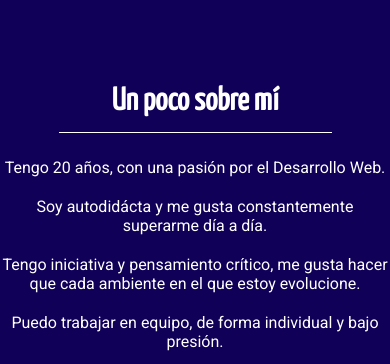
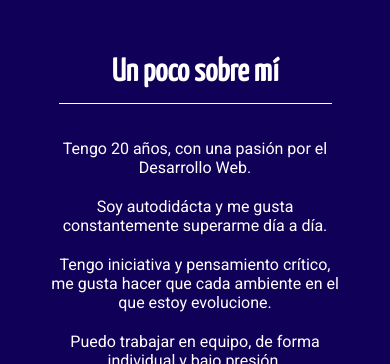
Before and after one commit to zycness/portfolio, a plain HTML site: page index.html in a window 390 px wide. Shown: the part 2710-3074 px from the top of the page. Drawn offline with nearby package versions, Linux system fonts and the light colour scheme.

Commit message:
text media query aboutme fix

```diff
--- a/components/mediaQuery.css
+++ b/components/mediaQuery.css
@@ -224,6 +224,13 @@
   .knowledge-title {
     font-size: 2rem;
   }
+
+  /* about me */
+
+  .aboutme-list {
+    padding: 10px;
+    width: 80%;
+  }
 }
 
 @media screen and (min-width: 801px) and (max-width: 1050px) {
--- a/style.css
+++ b/style.css
@@ -252,7 +252,7 @@
   font-weight: 800;
 }
 
-#aboutme-list {
+.aboutme-list {
   padding: 10px;
   width: 80%;
 }
```
